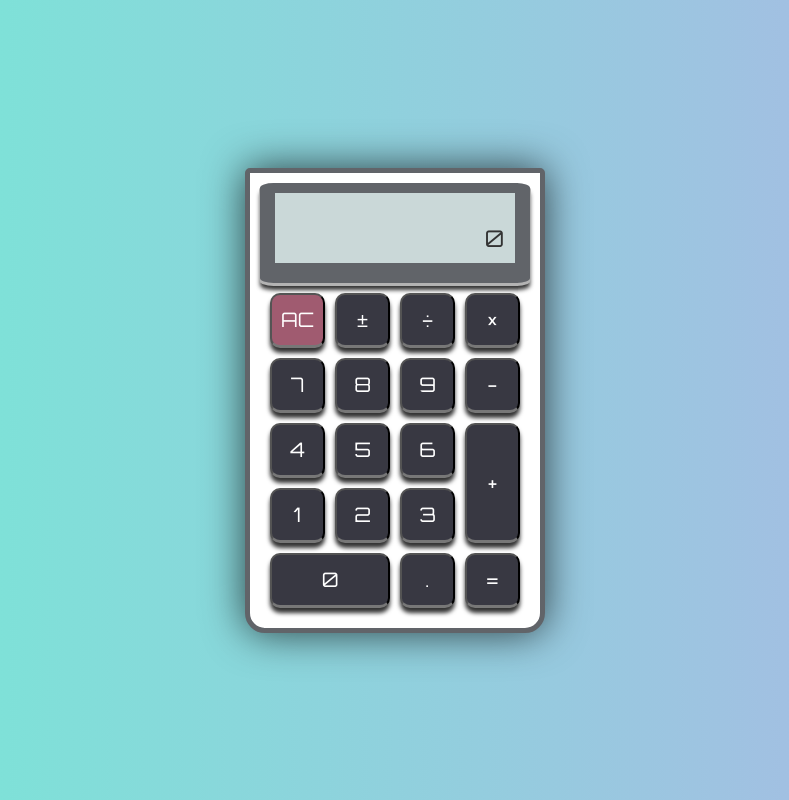
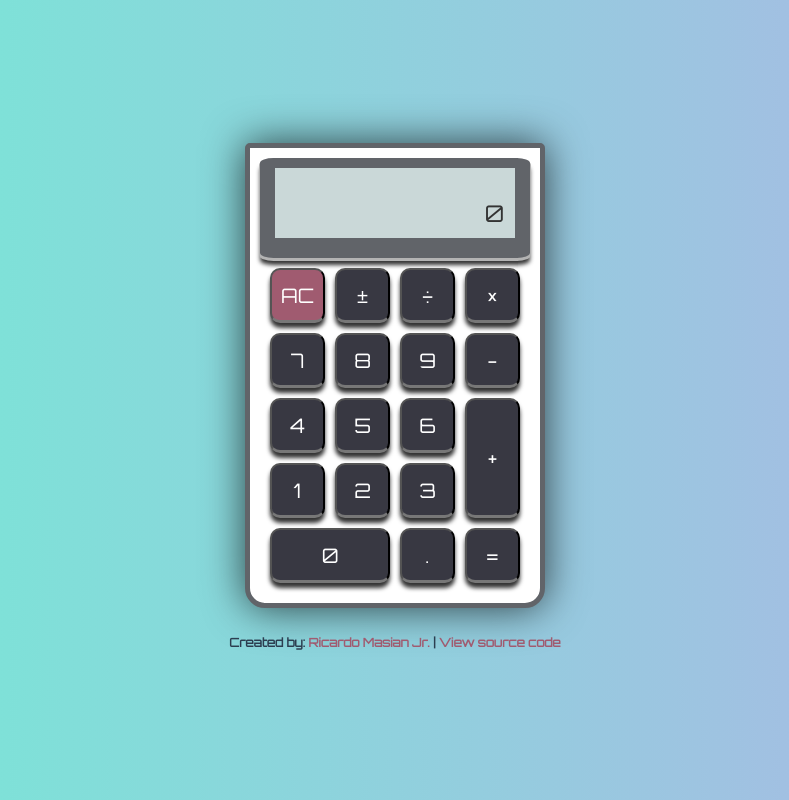
Before and after one commit to rmasianjr/javascript-calculator, a React (Create React App) app: page / in a window 1280 px wide. Shown: the whole page, without its empty margins (245-1034 px from the left). Built offline with nearby package versions, Linux system fonts and the light colour scheme.

Commit message:
Add footer

```diff
--- a/src/App.css
+++ b/src/App.css
@@ -3,6 +3,7 @@
   justify-content: center;
   align-items: center;
   height: 100vh;
+  flex-direction: column;
 }
 
 .calculator {
@@ -67,3 +68,26 @@
   transform-origin: right;
   letter-spacing: 1px;
 }
+
+/* footer */
+
+.footer {
+  text-align: center;
+  padding: 1.2rem;
+  color: #2c3e50;
+  font-size: 1.2rem;
+  margin-top: 1rem;
+  font-weight: bold;
+}
+
+.footer-link {
+  text-decoration: none;
+  color: #a05b70;
+  border-bottom: 1px solid transparent;
+  transition: all 0.3s ease-out;
+}
+
+.footer-link:hover {
+  color: #777;
+  border-bottom: 1px solid #a05b70;
+}
--- a/src/App.js
+++ b/src/App.js
@@ -250,6 +250,30 @@ class App extends Component {
             </div>
           </div>
         </div>
+        <footer className="footer">
+          <span>
+            Created by:{' '}
+            <a
+              className="footer-link"
+              href="https://twitter.com/rmasianjr"
+              target="_blank"
+              rel="noopener noreferrer"
+            >
+              Ricardo Masian Jr.
+            </a>
+          </span>
+          <span> | </span>
+          <span>
+            <a
+              className="footer-link"
+              href="https://github.com/rmasianjr/javascript-calculator"
+              target="_blank"
+              rel="noopener noreferrer"
+            >
+              View source code
+            </a>
+          </span>
+        </footer>
       </div>
     );
   }
```
